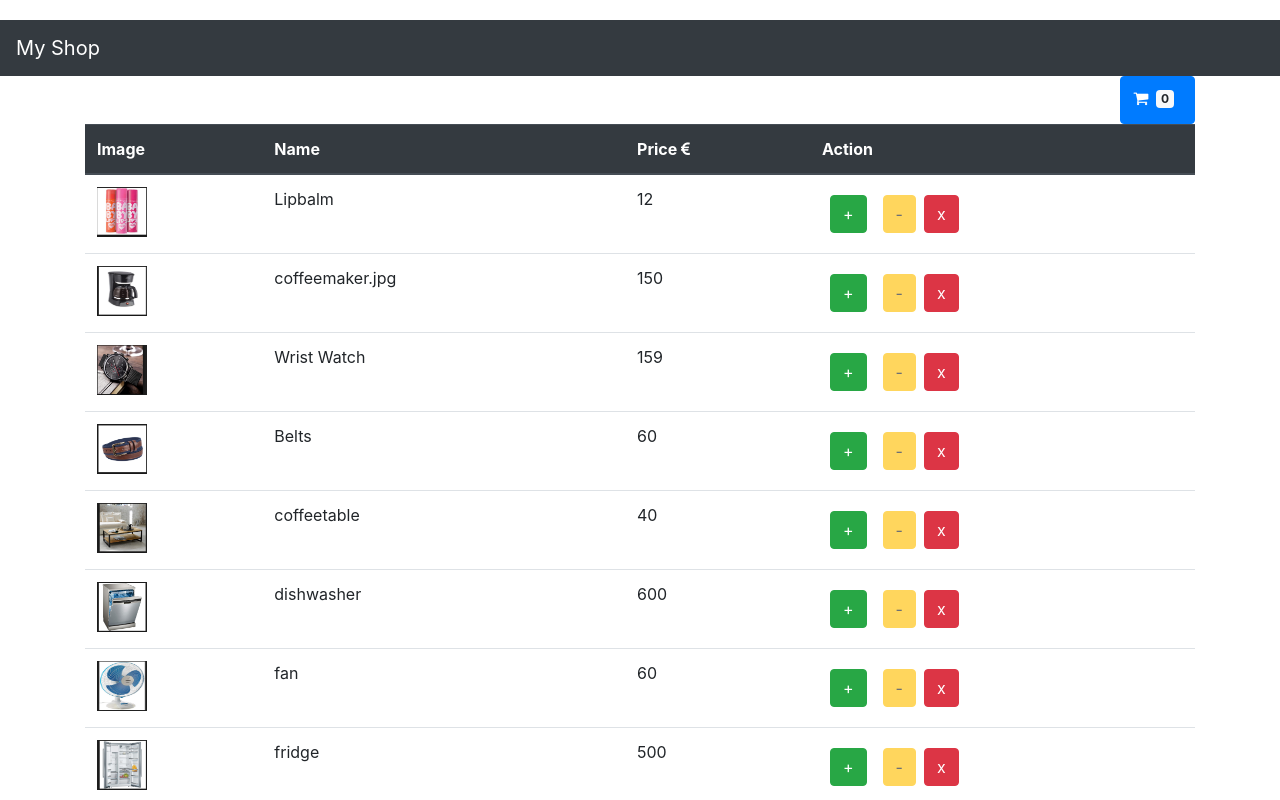
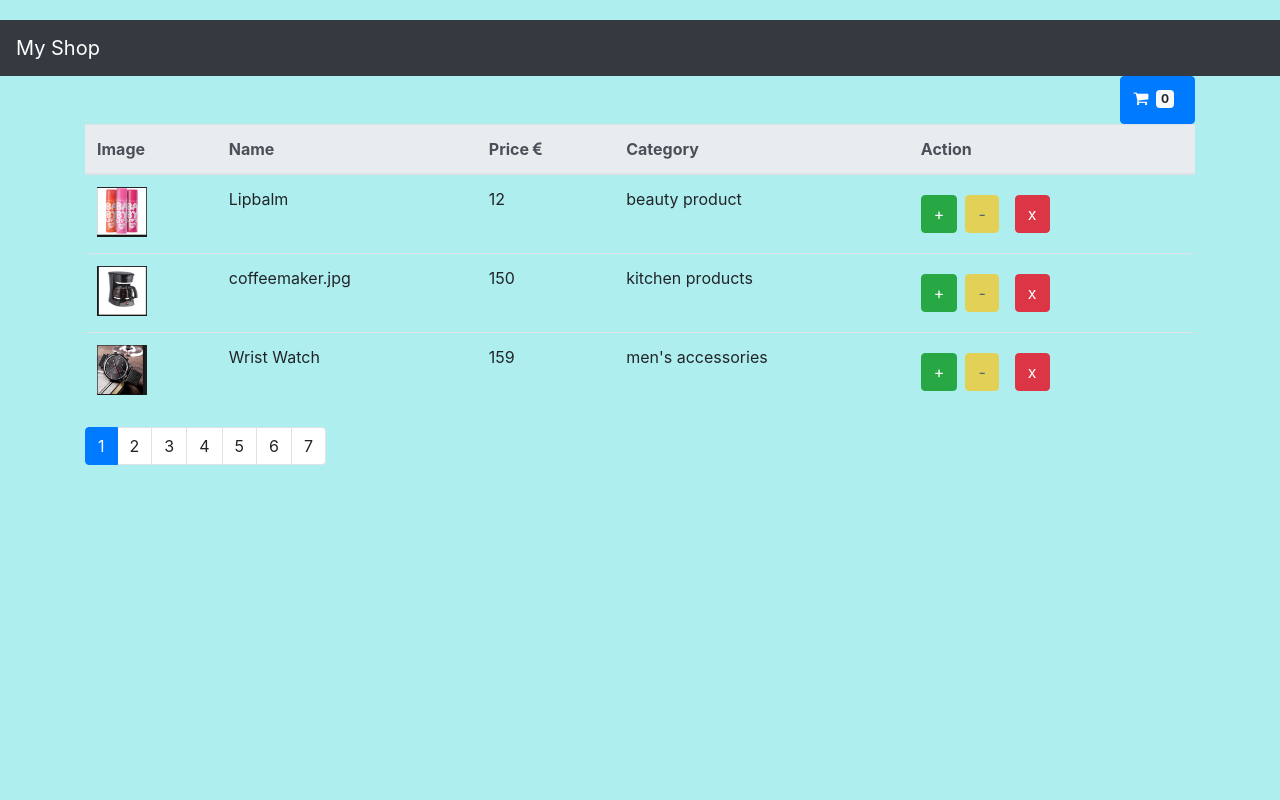
Before and after one commit to Usharamakanth/ecommercefrontend, a React (Create React App) app: page / in a window 1280 px wide. Shown: the top 800 px of the page. Built offline with nearby package versions, Linux system fonts and the light colour scheme.

Commit message:
pagination

```diff
--- a/package.json
+++ b/package.json
@@ -5,6 +5,8 @@
   "dependencies": {
     "bootstrap": "^4.3.1",
     "font-awesome": "^4.7.0",
+    "lodash": "^4.17.11",
+    "prop-types": "^15.6.2",
     "react": "^16.8.6",
     "react-dom": "^16.8.6",
     "react-scripts": "3.0.1"
--- a/public/index.html
+++ b/public/index.html
@@ -5,6 +5,7 @@
     <link rel="shortcut icon" href="%PUBLIC_URL%/favicon.ico" />
     <meta name="viewport" content="width=device-width, initial-scale=1" />
     <meta name="theme-color" content="#000000" />
+
     <!--
       manifest.json provides metadata used when your web app is installed on a
       user's mobile device or desktop. See https://developers.google.com/web/fundamentals/web-app-manifest/
@@ -20,8 +21,11 @@
       Learn how to configure a non-root public URL by running `npm run build`.
     -->
     <title>React App</title>
+
   </head>
   <body>
+    <body style = "background-color:paleturquoise">
+
     <noscript>You need to enable JavaScript to run this app.</noscript>
     <div id="root"></div>
     <!--
--- /dev/null
+++ b/src/components/common/pagination.jsx
@@ -0,0 +1,31 @@
+import React from "react";
+import _ from "lodash";
+
+const Pagination = props => {
+  //if itemsCount = 9  and pageSize = 4
+  //i.e we have to display 4 items in each page
+  //we will have total three pages
+  const { itemsCount, pageSize, currentPage } = props;
+  //number of pages = 9/4 = 2.25
+  const pagesCount = Math.ceil(itemsCount / pageSize);
+  if (pagesCount === 1) return null;
+  const pages = _.range(1, pagesCount + 1);
+  return (
+    <nav aria-label="Page navigation example">
+      <ul className="pagination">
+        {pages.map(page => (
+          <li
+            key={page}
+            className={page === currentPage ? "page-item active" : "page-item"}
+          >
+            <a className="page-link" onClick={() => props.onPageChange(page)}>
+              {page}
+            </a>
+          </li>
+        ))}
+      </ul>
+    </nav>
+  );
+};
+
+export default Pagination;
--- a/src/components/products.jsx
+++ b/src/components/products.jsx
@@ -1,9 +1,13 @@
 import React, { Component } from "react";
 import { getProducts } from "../services/fakeProducts";
 // import Like from "./common/like";
+import Pagination from "./common/pagination";
+import { paginate } from "../utils/paginate";
 class Products extends Component {
   state = {
-    products: getProducts()
+    products: getProducts(),
+    pageSize: 3,
+    currentPage: 1
   };
 
   handleDeleteFromProducts = productToDelete => {
@@ -27,6 +31,7 @@ class Products extends Component {
     products[index].numOfItemsInCart--;
     this.setState({ products });
   };
+
   getTotalNumOfItemsInCart() {
     return this.state.products.reduce((a, c) => a + c.numOfItemsInCart, 0);
   }
@@ -37,16 +42,21 @@ class Products extends Component {
     }
   }
 
-  handleLike(likedProduct) {
+  handleLike = likedProduct => {
     const products = [...this.state.products];
     const index = products.indexOf(likedProduct);
     products[index].liked = !products[index].liked;
     this.setState({ products });
-  }
+  };
+
+  handlePageChange = page => {
+    this.setState({ currentPage: page });
+  };
 
   render() {
     const { length: count } = this.state.products;
-
+    const { products: allProducts, currentPage, pageSize } = this.state;
+    const products = paginate(allProducts, currentPage, pageSize);
     return (
       <React.Fragment>
         <button className="btn btn-primary pull-right">
@@ -56,19 +66,20 @@ class Products extends Component {
           </span>
         </button>
         <table className="table">
-          <thead className="thead-dark">
+          <thead className="thead-light">
             <tr>
               <th>Image</th>
               <th>Name</th>
               <th>
                 Price <i className="fa fa-eur" aria-hidden="true" />
               </th>
+              <th>Category</th>
               <th>Action</th>
             </tr>
           </thead>
           <tbody>
             {this.showNoProductsWarning(count)}
-            {this.state.products.map(product => (
+            {products.map(product => (
               <tr key={product._id}>
                 <td>
                   <img
@@ -80,10 +91,11 @@ class Products extends Component {
                 </td>
                 <td>{product.name}</td>
                 <td>{product.price}</td>
+                <td>{product.category.name}</td>
                 <td>
                   <button
                     onClick={() => this.handleAddProductToCart(product)}
-                    className="btn btn-success m-2"
+                    className="btn btn-success"
                   >
                     +
                   </button>
@@ -100,7 +112,7 @@ class Products extends Component {
                   /> */}
                   <button
                     onClick={() => this.handleDeleteFromProducts(product)}
-                    className="btn btn-danger"
+                    className="btn btn-danger m-2"
                   >
                     x
                   </button>
@@ -109,6 +121,12 @@ class Products extends Component {
             ))}
           </tbody>
         </table>
+        <Pagination
+          itemsCount={count}
+          pageSize={this.state.pageSize}
+          currentPage={this.state.currentPage}
+          onPageChange={this.handlePageChange}
+        />
       </React.Fragment>
     );
   }
--- /dev/null
+++ b/src/utils/paginate.js
@@ -0,0 +1,9 @@
+import _ from "lodash";
+
+export function paginate(items, pageNumber, pageSize) {
+  const startIndex = (pageNumber - 1) * pageSize;
+  return _(items)
+    .slice(startIndex)
+    .take(pageSize)
+    .value();
+}
```
Also changed, not shown: 1 other file (tests, documents, lock files or other folders).
